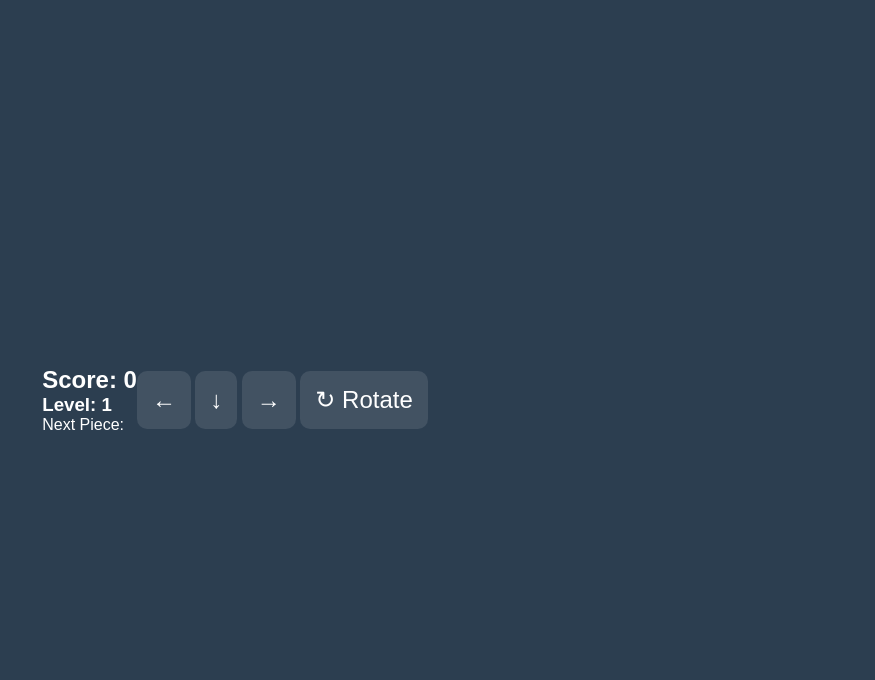
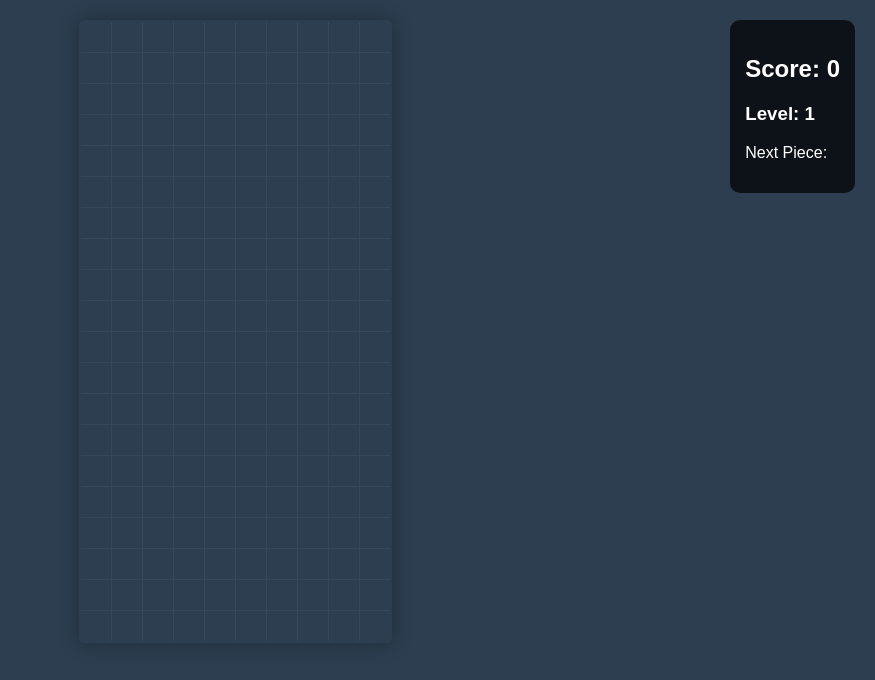
Before and after one commit to satyacomputerguide/Puzzle-game, a plain HTML site: page index.html in a window 1280 px wide. Shown: the whole page, without its empty margins (405-1280 px from the left). Drawn offline with Linux system fonts and the light colour scheme.

Commit message:
Style.css

```diff
--- a/Style.css
+++ b/Style.css
@@ -1,101 +1,98 @@
 * {
     box-sizing: border-box;
     touch-action: manipulation;
-    margin: 0;
-    padding: 0;
+    -webkit-tap-highlight-color: transparent;
 }
 
 body {
+    margin: 0;
+    padding: 0;
     background: #2c3e50;
-    font-family: 'Arial', sans-serif;
+    font-family: Arial, sans-serif;
+    display: flex;
+    flex-direction: column;
+    align-items: center;
     color: white;
-    display: flex;
-    justify-content: center;
-    align-items: center;
-    min-height: 100vh;
     overflow: hidden;
 }
 
-.game-container {
+#game-container {
     position: relative;
-    width: 100%;
-    max-width: 400px;
-    padding: 20px;
+    margin-top: 20px;
 }
 
-.score-board {
-    background: rgba(0, 0, 0, 0.7);
-    padding: 15px;
-    border-radius: 10px;
-    margin-bottom: 20px;
-    backdrop-filter: blur(5px);
-}
-
-.game-grid {
+#game-grid {
     display: grid;
     grid-template-columns: repeat(10, 1fr);
-    gap: 2px;
+    gap: 1px;
     background: #34495e;
+    border: 2px solid #2c3e50;
     border-radius: 5px;
-    padding: 5px;
     box-shadow: 0 0 20px rgba(0,0,0,0.3);
 }
 
 .cell {
-    aspect-ratio: 1;
+    width: 4.5vw;
+    height: 4.5vw;
+    max-width: 30px;
+    max-height: 30px;
     background: #2c3e50;
     transition: background-color 0.1s;
 }
 
-.next-piece {
-    margin-top: 15px;
+#info-panel {
+    position: fixed;
+    top: 20px;
+    left: 20px;
+    background: rgba(0,0,0,0.7);
+    padding: 15px;
+    border-radius: 10px;
+    backdrop-filter: blur(5px);
 }
 
-#next-preview {
-    display: grid;
-    grid-template-columns: repeat(4, 20px);
-    gap: 2px;
-    margin-top: 10px;
-}
-
-.preview-cell {
-    aspect-ratio: 1;
-    background: #2c3e50;
-}
-
-.mobile-controls {
+.controls {
+    position: fixed;
+    bottom: 20px;
     display: grid;
     grid-template-columns: repeat(3, 1fr);
     gap: 10px;
-    margin-top: 20px;
+    width: 80%;
+    max-width: 300px;
     touch-action: none;
 }
 
 .control-btn {
     background: rgba(255,255,255,0.1);
     border: none;
-    border-radius: 10px;
+    border-radius: 15px;
     color: white;
     padding: 15px;
     font-size: 24px;
     text-align: center;
     user-select: none;
+    transition: background 0.1s;
 }
 
 .control-btn:active {
     background: rgba(255,255,255,0.3);
 }
 
+#rotate-btn {
+    grid-column: 1 / 4;
+}
+
 @media (min-width: 768px) {
-    .game-container {
-        max-width: 600px;
+    .controls {
+        display: none;
     }
 
-    .game-grid {
-        grid-template-columns: repeat(10, 30px);
+    .cell {
+        width: 30px;
+        height: 30px;
     }
 
-    .mobile-controls {
-        display: none;
+    #info-panel {
+        right: 20px;
+        left: auto;
     }
 }
```
